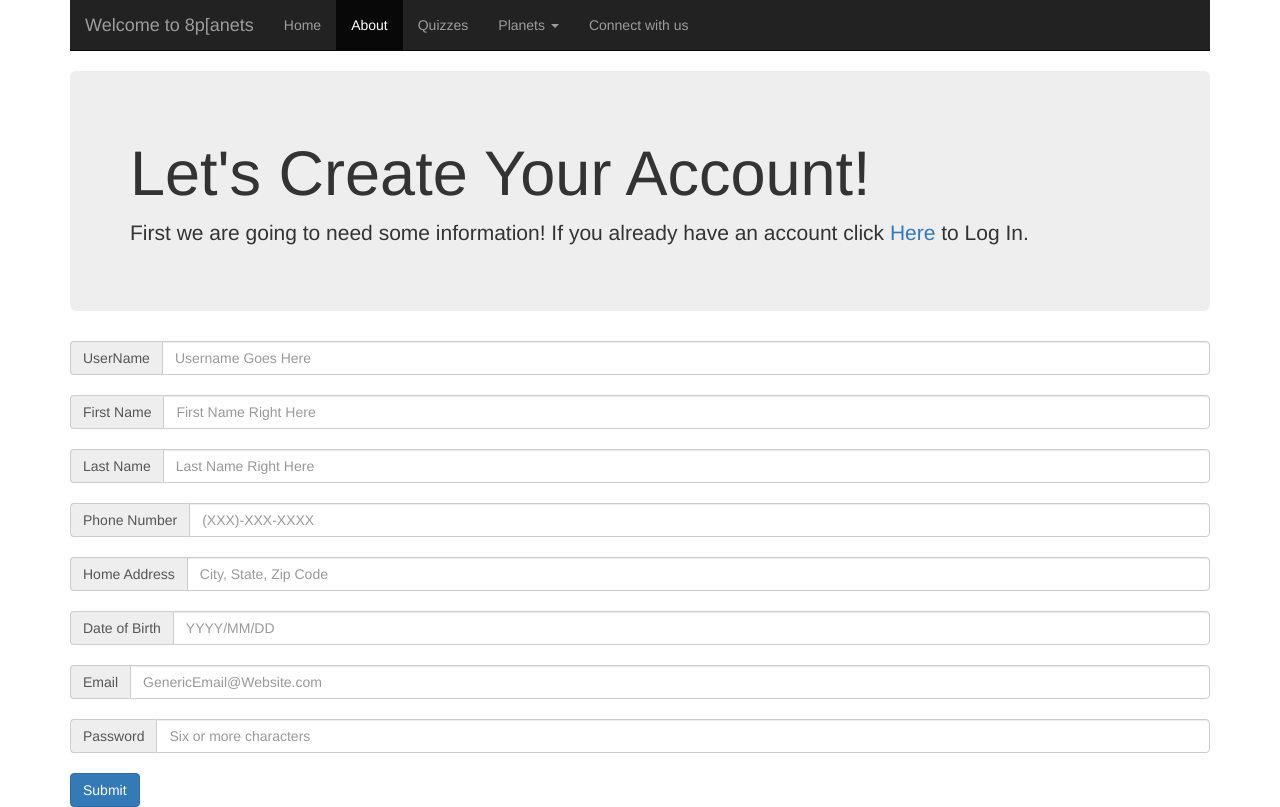
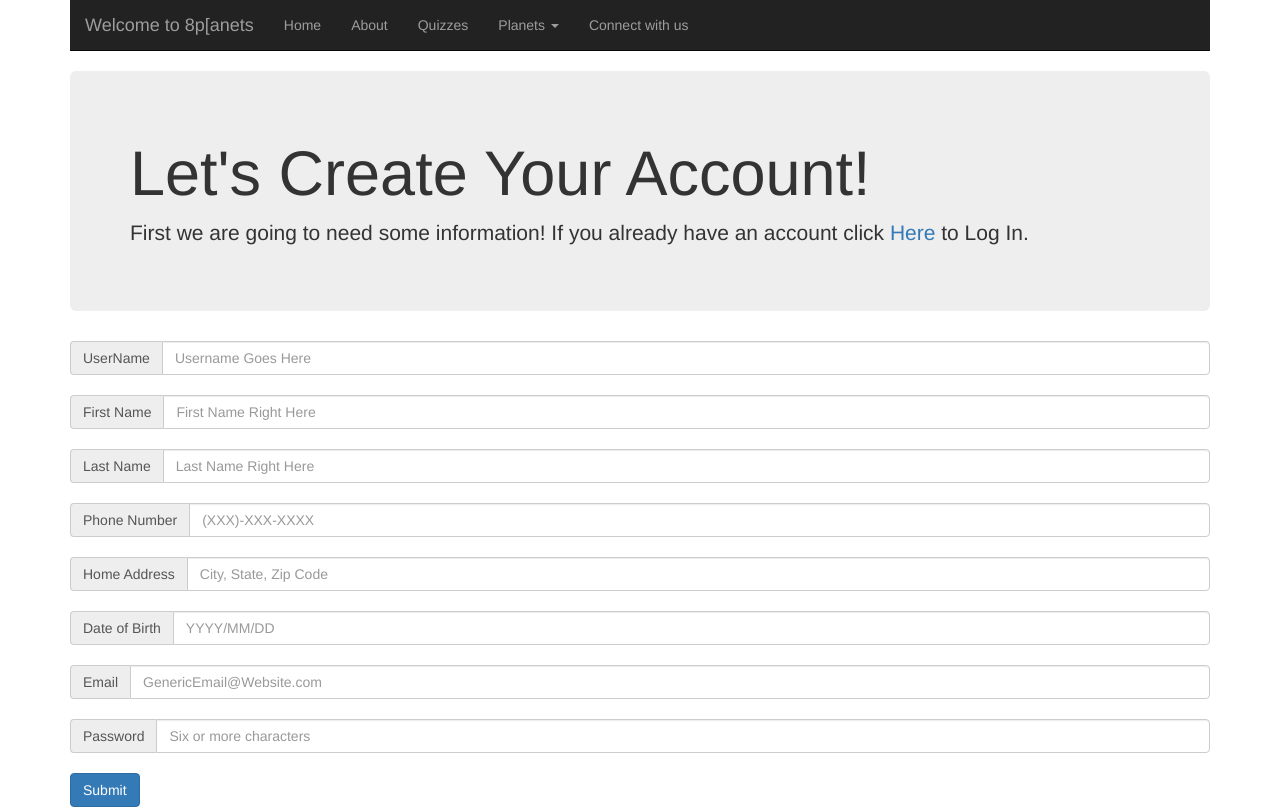
Before and after one commit to madausma/CSCI-Project, a PHP site: page /formcreation.php in a window 1280 px wide. Run offline with PHP 8.4, Linux system fonts and the light colour scheme.

Commit message:
About page button on nav no longer active

```diff
--- a/databaseconn/formcreation.php
+++ b/databaseconn/formcreation.php
@@ -26,7 +26,7 @@
         <div class="navbar-collapse collapse">
           <ul class="nav navbar-nav">
             <li><a href="homepage.php">Home</a></li>
-            <li class="active"><a href="about.php">About</a></li>
+            <li><a href="about.php">About</a></li>
             <li><a href="quizzes.html">Quizzes</a></li>
             <li class="dropdown">
 					  	<a href="#" class="dropdown-toggle" data-toggle="dropdown">Planets <b class="caret"></b></a>
```
